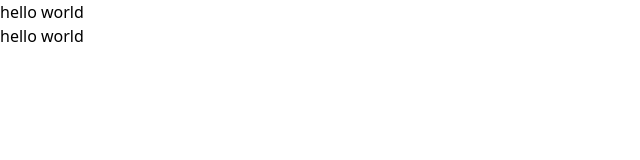
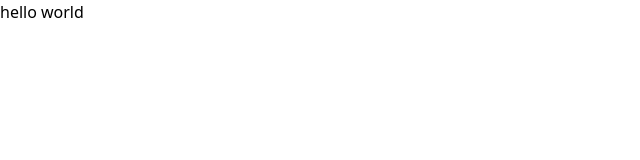
Before and after one commit to sugu2344/frontend-blogging-App, a React (Vite) app: page / in a window 1280 px wide. Shown: the top 160 px of the page, without its empty margins (0-640 px from the left). Built offline with nearby package versions, Linux system fonts and the light colour scheme.

Commit message:
basic router setup done

```diff
--- a/package.json
+++ b/package.json
@@ -13,6 +13,8 @@
     "@tailwindcss/vite": "^4.0.3",
     "react": "^18.3.1",
     "react-dom": "^18.3.1",
+    "react-router": "^7.1.5",
+    "react-router-dom": "^7.1.5",
     "tailwindcss": "^4.0.3"
   },
   "devDependencies": {
--- a/src/App.jsx
+++ b/src/App.jsx
@@ -1,11 +1,31 @@
-import React from "react";
+// import { createBrowserRouter, RouterProvider } from "react-router-dom";
+
+import { createBrowserRouter, RouterProvider } from "react-router";
+
+const routes = [
+  {
+    path: "/",
+    element: <h1>hello world</h1>,
+  },
+];
+const router = createBrowserRouter(routes, {
+  future: {
+    v7_relativeSplatPath: true,
+    v7_fetcherPersist: true,
+    v7_normalizeFormMethod: true,
+    v7_partialHydration: true,
+    v7_skipActionErrorRevalidation: true,
+  },
+});
 
 const App = () => {
   return (
-    <div>
-      <h1>hello world</h1>
-      <p>hello world</p>
-    </div>
+    <RouterProvider
+      router={router}
+      future={{
+        v7_startTransition: true,
+      }}
+    />
   );
 };
 
```
Also changed, not shown: 1 other file (tests, documents, lock files or other folders).
